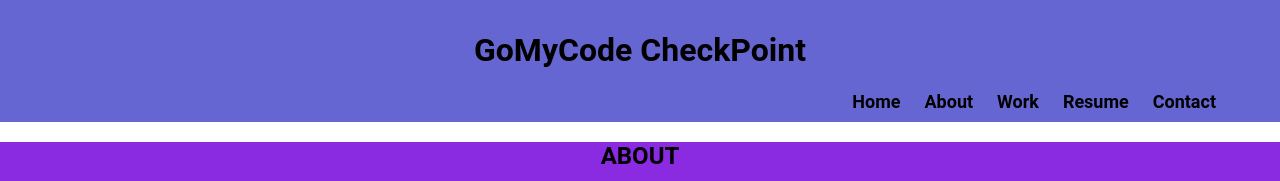
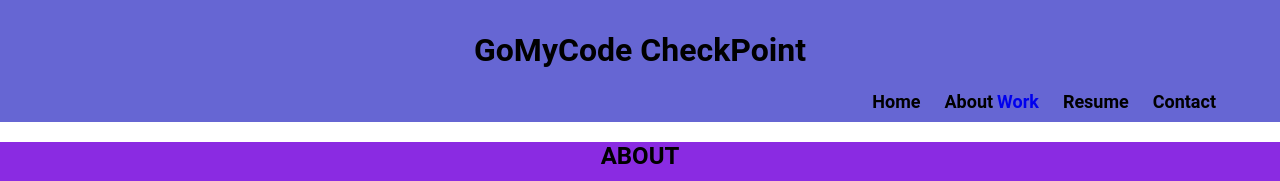
Before and after one commit to adebayodave/csscheckpoint2, a plain HTML site: page index.html in a window 1280 px wide. Shown: the top 181 px of the page. Drawn offline with Linux system fonts and the light colour scheme.

Commit message:
making correction

```diff
--- a/index.html
+++ b/index.html
@@ -14,11 +14,11 @@
         <h1>GoMyCode CheckPoint</h1>
         <!--this is the navbar-->
         <nav>
-            <a href="Home">Home</a>
-            <a href="#about">About</a>
-            <a href="Home">Work</a>
-            <a href="Home">Resume</a>
-            <a href="https://wa.me/qr/ICAOCTM7DHREM1">Contact</a>
+            <a href="Home" class="anchor">Home</a>
+            <a href="#about" class="anchor">About</a>
+            <a href="Home" class="an">Work</a>
+            <a href="Home" class="anchor">Resume</a>
+            <a href="https://wa.me/qr/ICAOCTM7DHREM1" class="anchor">Contact</a>
         </nav>
     </header>
 
--- a/style.css
+++ b/style.css
@@ -21,7 +21,7 @@ nav {
     margin-right: 4rem;
 }
 
-nav a {
+nav .anchor {
     display: inline;
     align-content: end;
     color: black;
```
